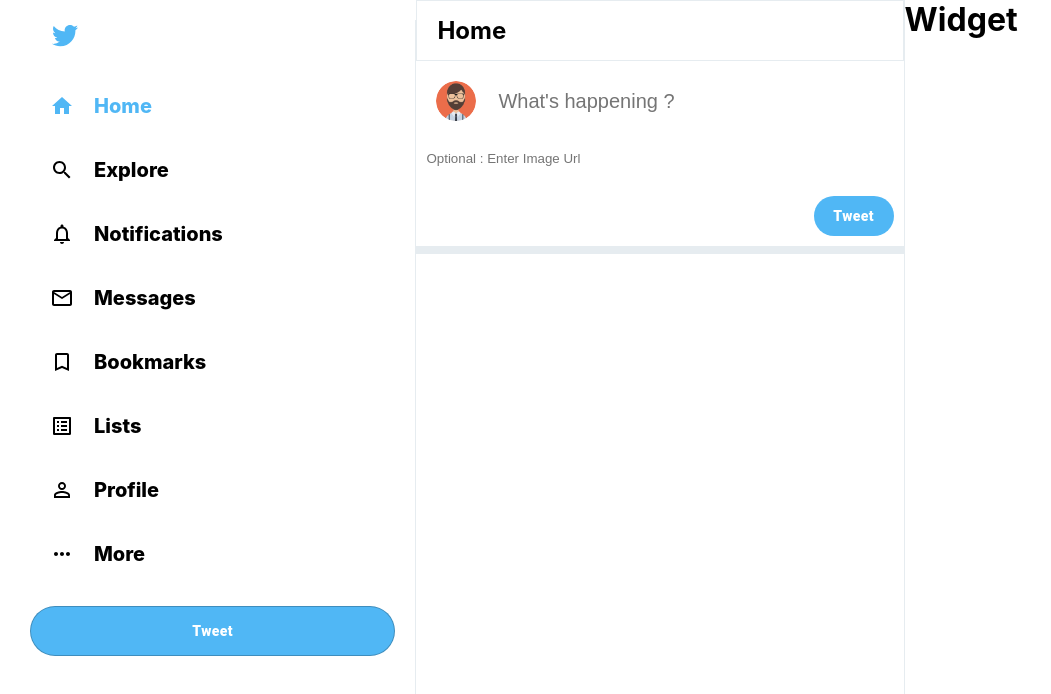
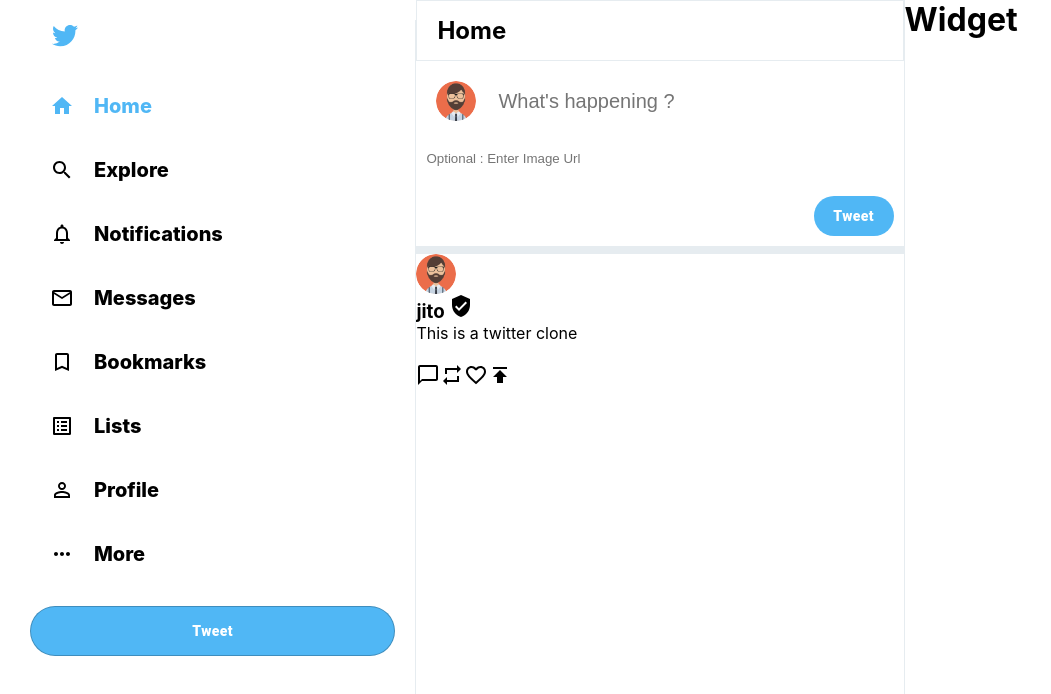
Before and after one commit to jitokj/twitter, a React (Create React App) app: page / in a window 1280 px wide. Shown: the top 694 px of the page, without its empty margins (0-1051 px from the left). Built offline with nearby package versions, Linux system fonts and the light colour scheme.

Commit message:
added post component

```diff
--- a/src/components/Feed/Feed.js
+++ b/src/components/Feed/Feed.js
@@ -1,5 +1,6 @@
 import React from 'react';
 import "./Feed.css";
+import Post from './Post/Post';
 import TweetBox from './TweetBox/TweetBox';
 
 const Feed = () => {
@@ -13,6 +14,7 @@
             {/* tweetBox */}
                 <TweetBox />
             {/* Post */}
+            <Post />
         </div>
     );
 };
--- /dev/null
+++ b/src/components/Feed/Post/Post.js
@@ -0,0 +1,38 @@
+import { Avatar } from '@material-ui/core';
+import React from 'react';
+import "./Post.css";
+import Logo from "../../../images/man.png";
+import VerifiedUserIcon from '@material-ui/icons/VerifiedUser';
+import ChatBubbleOutlineIcon from '@material-ui/icons/ChatBubbleOutline';
+import RepeatIcon from '@material-ui/icons/Repeat';
+import FavoriteBorderIcon from '@material-ui/icons/FavoriteBorder';
+import PublishIcon from '@material-ui/icons/Publish';
+
+const Post = ({displayName,userName,verified,text,image,avatarsrc}) => {
+    return (
+        <div className="post">
+           <div className="post__avatar">
+               <Avatar src={Logo} />
+           </div>
+           <div className="post__body">
+               <div className="post__header">
+                   <div className="post__headerText">
+                       <h3>jito {" "}<span>
+                           <VerifiedUserIcon className="post__badge" />
+                       </span></h3>
+                   </div>
+                   <div className="post__headerDescription"><p>This is a twitter clone</p></div>
+               </div>
+               <img src="" alt=""/>
+               <div className="post__footer">
+                   <ChatBubbleOutlineIcon fontsize="small" />
+                   <RepeatIcon fontsize="small" />
+                   <FavoriteBorderIcon fontsize="small" />
+                   <PublishIcon fontsize="small" />
+               </div>
+           </div>
+        </div>
+    );
+};
+
+export default Post;
```
Also changed, not shown: src/components/Feed/Post/Post.css (added), 1 other file (tests, documents, lock files or other folders).
